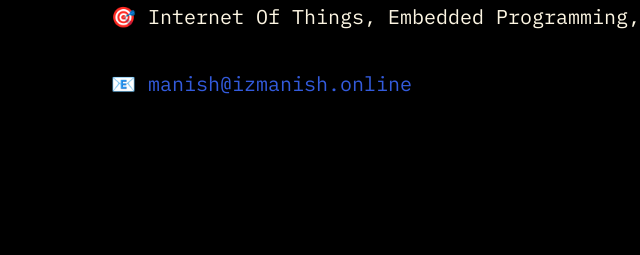
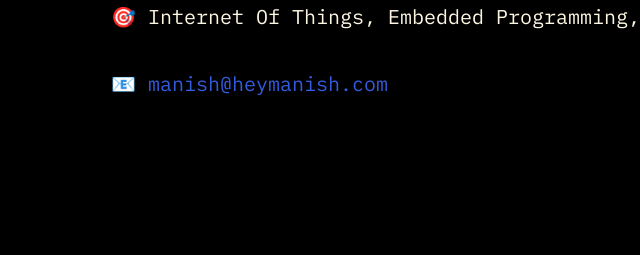
Before and after one commit to itzmanish/my-portfolio, a Gatsby site: page / in a window 1280 px wide. Shown: the part 529-784 px from the top of the page, 17-657 px from the left. Built offline with nearby package versions, Linux system fonts and the light colour scheme; Gatsby itself is replaced by a stand-in of ours.

Commit message:
Update index.js

```diff
--- a/src/pages/index.js
+++ b/src/pages/index.js
@@ -93,10 +93,10 @@ const IndexPage = () => {
                 <span role="img" aria-label="email">
                   📧
                 </span>
-                <a href="mailto:manish@izmanish.online">
+                <a href="mailto:manish@heymanish.com">
                   <span className="highlight-text">
                     {" "}
-                    manish@izmanish.online
+                    manish@heymanish.com
                   </span>
                 </a>
               </p>
```
